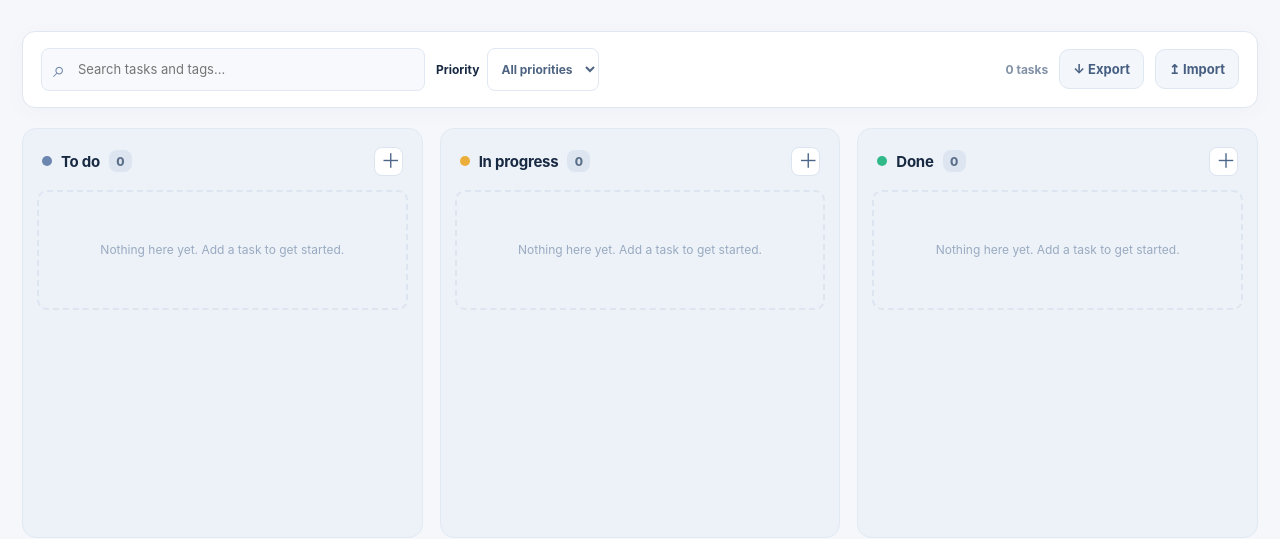
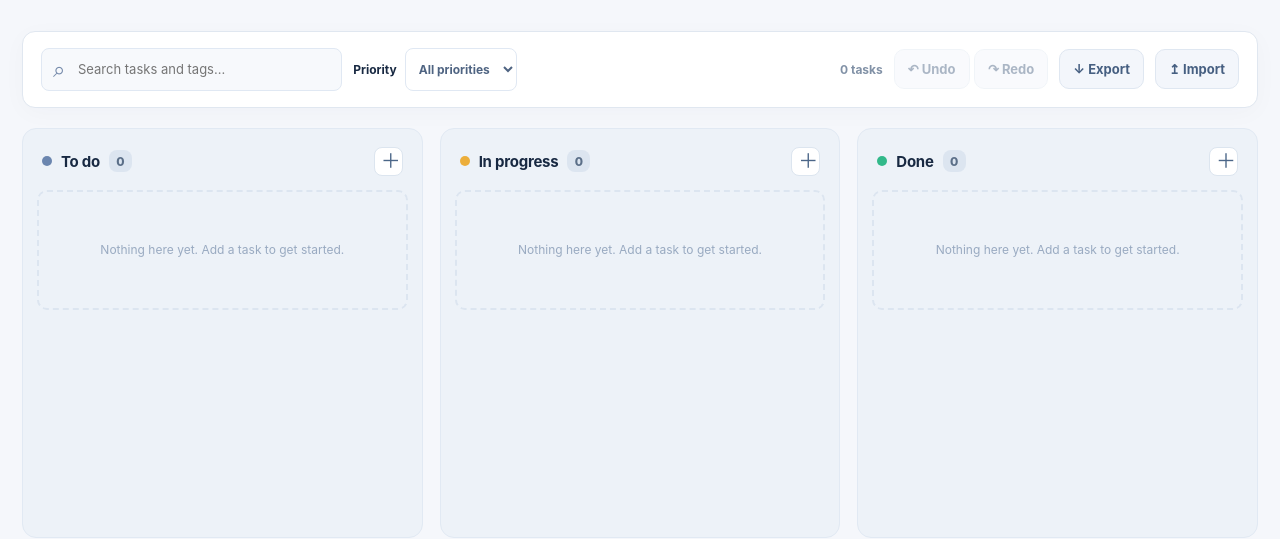
Before and after one commit to MeiRR17/kanban-local, a plain HTML site: page index.html in a window 1280 px wide. Shown: the part 285-824 px from the top of the page. Drawn offline with Linux system fonts and the light colour scheme.

Commit message:
feat(kanban): add undo and redo actions to board toolbar

```diff
--- a/index.html
+++ b/index.html
@@ -25,6 +25,10 @@
       <div class="control"><label for="priority-filter">Priority</label><select id="priority-filter"><option value="all">All priorities</option><option value="high">High</option><option value="medium">Medium</option><option value="low">Low</option></select></div>
       <div class="toolbar-spacer"></div>
       <span id="total-count" class="total-count">0 tasks</span>
+      <div class="history-actions" aria-label="Edit history">
+        <button type="button" id="undo" class="button subtle" disabled title="Undo last board change (Ctrl / ⌘ + Z)">↶ Undo</button>
+        <button type="button" id="redo" class="button subtle" disabled title="Redo last undone change (Ctrl / ⌘ + Shift + Z)">↷ Redo</button>
+      </div>
       <button type="button" id="export" class="button subtle" title="Export all tasks to JSON">↓ Export</button>
       <button type="button" id="import" class="button subtle" title="Import a saved board from JSON">↥ Import</button>
       <input type="file" id="import-file" accept=".json,application/json" hidden>
```
